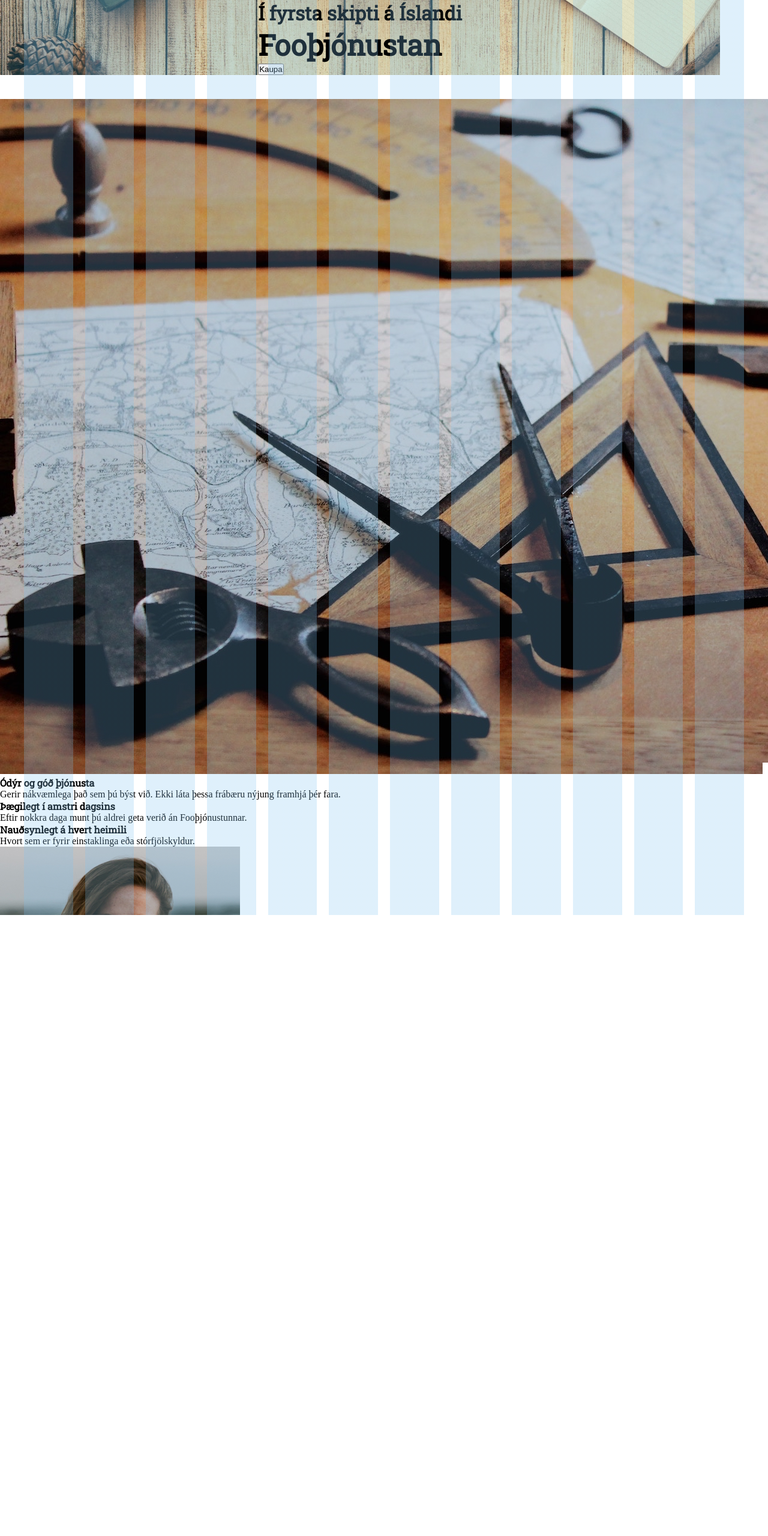
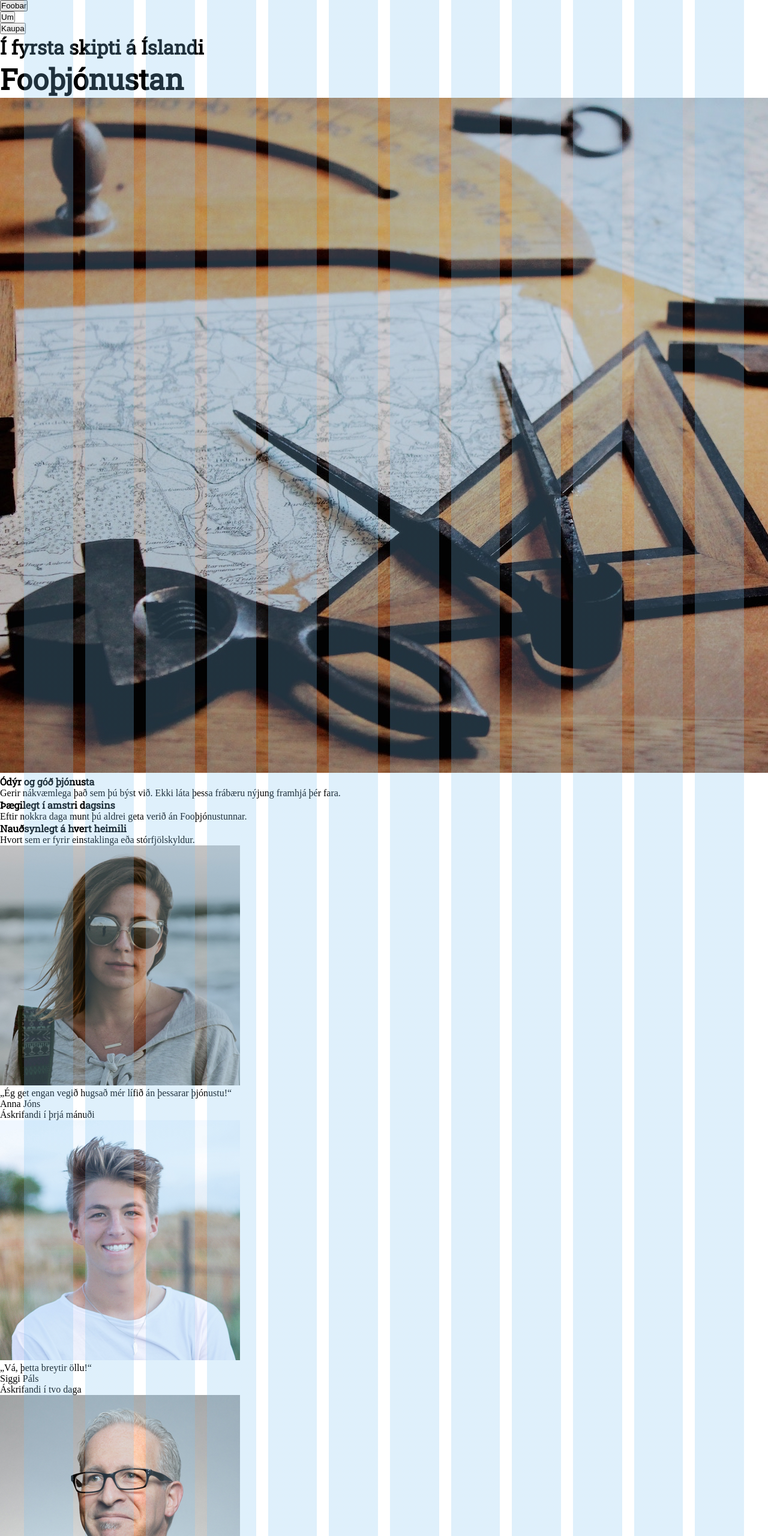
Before and after one commit to SunnevaThorsteins/Group-project-web, a website: page index.html in a window 1280 px wide. Shown: the top 2560 px of the page at 60% size. Drawn offline with Linux system fonts and the light colour scheme; files whose address does not match are found by name.

Commit message:
header og footer

```diff
--- a/index.html
+++ b/index.html
@@ -4,22 +4,30 @@
     <meta charset="utf-8">
     <title>Forsíða</title>
     <link href="https://fonts.googleapis.com/css?family=Open+Sans|Roboto+Slab" rel="stylesheet">
+    <!---font-family: 'Open Sans', sans-serif; font-family: 'Roboto Slab', serif;-->
     <link rel="stylesheet" href="styles.css">
-    <link rel="stylesheet" href="styleguide.css">
     <link rel="stylesheet" href="grid.css">
   </head>
   <body>
-    <header class="header">
-      <div class="content">
-        <h2 class="heading heading--two">Í fyrsta skipti á Íslandi</h2>
-        <h1 class="heading heading--one">Fooþjónustan</h2>
-        <button class="button">Kaupa</button>
-      </div>
+    <header>
+      <form class="button" action="index.html">
+        <input type="submit" value="Foobar">
+      </form>
+      <form class="button" action="um.html">
+        <input type="submit" value="Um">
+      </form>
+      <form class="button" action="form.html">
+        <input type="submit" value="Kaupa">
+      </form>
     </header>
+    <div class="content">
+      <h2 class="heading heading--two">Í fyrsta skipti á Íslandi</h2>
+      <h2 class="heading heading--one">Fooþjónustan</h2>
+    </div>
     <main>
       <section>
         <div class="col-6">
-          <img src="img/image.jpg" class="img" alt="">
+          <img src="image.jpg" class="img" alt="">
         </div>
         <div class="col-6">
           <h3 class="heading heading--three">Ódýr og góð þjónusta</h3>
@@ -40,7 +48,7 @@
 
       <section>
         <div class="col-4">
-          <img src="img/profile1.jpg" class="profile" alt="">
+          <img src="profile1.jpg" class="profile" alt="">
           <blockquote class="quote">
             „Ég get engan vegið hugsað mér lífið án þessarar þjónustu!“
           </blockquote>
@@ -49,7 +57,7 @@
         </div>
 
         <div class="col-4">
-          <img src="img/profile2.jpg" class="profile" alt="">
+          <img src="profile2.jpg" class="profile" alt="">
           <blockquote class="quote">
             „Vá, þetta breytir öllu!“
           </blockquote>
@@ -58,7 +66,7 @@
         </div>
 
         <div class="col-4">
-          <img src="img/profile3.jpg" class="profile" alt="">
+          <img src="profile3.jpg" class="profile" alt="">
           <blockquote class="quote">
             „A+++, mun aldrei hætta í áskrift“
           </blockquote>
@@ -69,8 +77,17 @@
 
       <section>
         <h3 class="heading heading--three">Eftir hverju ert þú að bíða?</h3>
-        <button class="button">Kaupa</button>
+        <form class="button" action="form.html">
+          <input type="submit" value="Kaupa">
+        </form>
       </section>
     </main>
   </body>
+  <footer>
+    <p>Foothjonustan</p>
+    <p>123-4567</p>
+    <p>Opid 12-13 alla daga</p>
+    <p>Bargata 1</p>
+    <p>900 Foobar</p>
+  </footer>
 </html>
```
Also changed, not shown: form.html (+14 -1 lines), um.html (+16 -0 lines), 1 other file.
